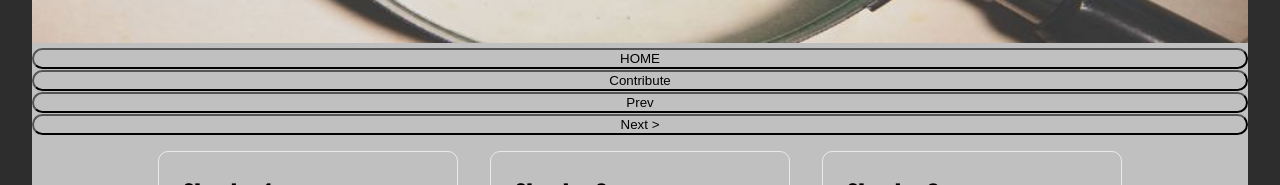
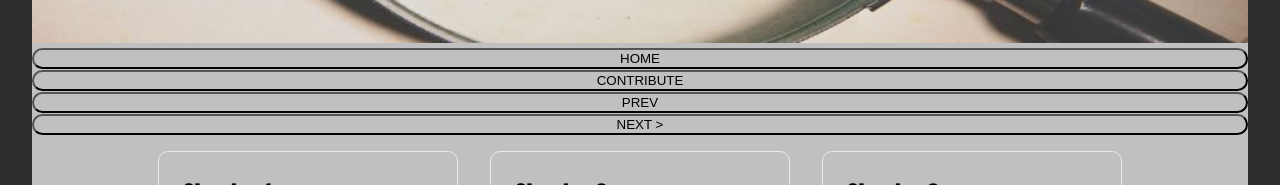
Before and after one commit to jnutt367/mark, a Next.js app: page / in a window 1280 px wide. Shown: the part 563-748 px from the top of the page. Built offline with nearby package versions, Linux system fonts and the light colour scheme.

Commit message:
Update index.js
cAPS ON BUTTONS TEXT

```diff
--- a/pages/index.js
+++ b/pages/index.js
@@ -33,13 +33,13 @@ export default function Home() {
        </a>
 
          <a href="#PayPalButton">
-            <button className={styles.button}>Contribute </button>
+            <button className={styles.button}>CONTRIBUTE </button>
         </a>
-         <a href="https://mark-alpha.vercel.app/">
-            <button className={styles.button}>Prev </button>
+         <a href="https://matthew-coral.vercel.app/">
+            <button className={styles.button}>PREV </button>
        </a>
-        <a href="https://mark-alpha.vercel.app/">
-            <button className={styles.button}>Next > </button>
+        <a href="https://luke-three.vercel.app/">
+            <button className={styles.button}>NEXT > </button>
        </a>
 
         <div className={styles.grid}>
```
